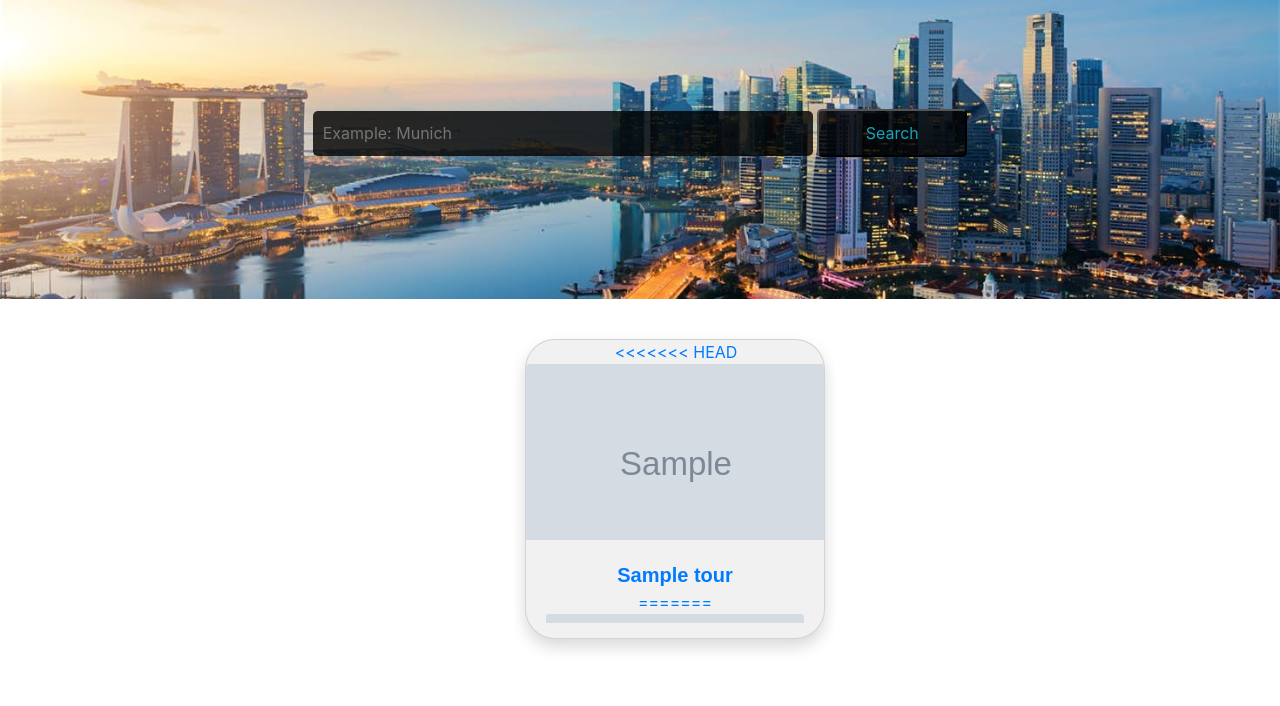
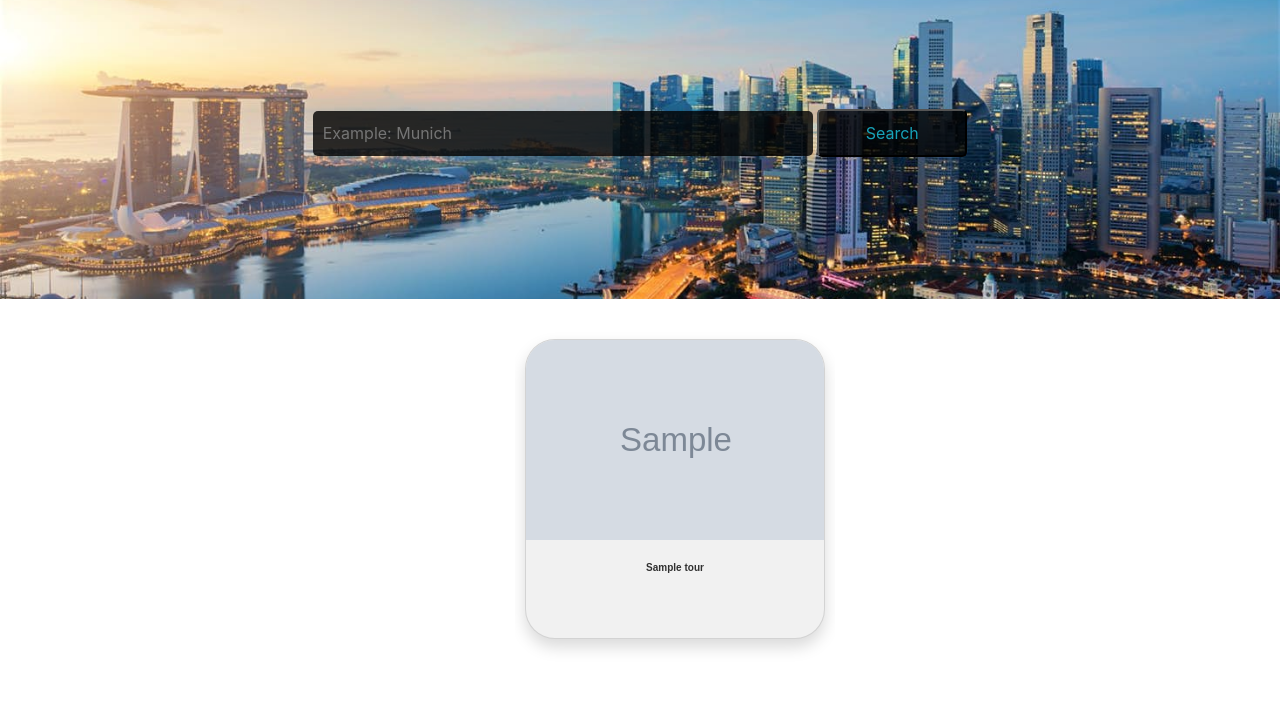
Before and after one commit to didi1215/frontend, a Django app: template tourapp/templates/tourapp/home.html in a window 1280 px wide. Shown: the part 94-800 px from the top of the page. Run offline with Django 3.2, Linux system fonts and the light colour scheme; the template is opened without the code that fills it: most values are stand-ins (such as "Sample title", 1, 10 or a date in 2020); grey boxes marked "Sample" are stand-in pictures; parts of the project's set-up code (start-up, migrations or seed data) failed here and were passed over; some libraries are stand-ins or nearby versions.

Commit message:
mergebug

```diff
--- a/tourapp/static/tourapp/style/home.css
+++ b/tourapp/static/tourapp/style/home.css
@@ -46,6 +46,7 @@
 }
 .card-title{
     margin: auto;
+    /*margin-top: 10px;*/
 }
 .tour-card{
     width: 300px;
@@ -63,28 +64,22 @@
 
 }
 .tour-text{
-<<<<<<< HEAD
+    height: 100%;
     /*color: rgb(23, 162, 184);*/
     color: rgba(0, 0, 0, 0.8);
     /*color: white;*/
     font-weight: bolder;
   font-size: 10px;
      word-wrap: break-word;
-  margin-bottom: 10px;
+  /*margin-bottom: 10px;*/
      font-family: FontAwesome, sans-serif;
-=======
-    color: #333;
-    font-size: 20px;
-    margin-bottom: 10px;
-}
-.pricing{
-    color: #4CAF50;
+    margin-top: 20px;
+    text-align: center;
+    display: block;
+    /*text-overflow: ellipsis;*/
+    /*overflow: hidden;*/
 }
 
-.rating{
-    color:orange;
->>>>>>> d9b22fe99abcf02375160146949661983b7c89af
-}
 
 .tour-image{
     overflow: hidden;
--- a/tourapp/templates/tourapp/details.html
+++ b/tourapp/templates/tourapp/details.html
@@ -141,11 +141,7 @@
       <p><strong>Short Text:</strong> {% autoescape off %}
         {{ tour_short_text }}
     {% endautoescape %}</p>
-<<<<<<< HEAD
         <p><strong>Long Text:</strong>{% autoescape off %} {{tour_long_text}} {% endautoescape %}</p>
-=======
-      <p><strong>Long Text:</strong>{% autoescape off %} {{tour_long_text}} {% endautoescape %}</p>
->>>>>>> d9b22fe99abcf02375160146949661983b7c89af
     </div>
   </div>
     <div class="map-container">
--- a/tourapp/templates/tourapp/home.html
+++ b/tourapp/templates/tourapp/home.html
@@ -17,18 +17,11 @@
         <div id="newTour" class="card tour-card shadow mb-4" card_id={{forloop.counter0}} onclick="getDetails( '[{{tour}}]' )">
             <a href="tour/{{forloop.counter0}}/detail/">
                 <div class="tour-image">
-<<<<<<< HEAD
                     <img class="card-img-top" src={{tour.image_url}} width="300px" height="200px" object-fit="cover">
                 </div>
-                <div class="card-body">
+<!--                <div class="card-body">-->
                     <div class="card-title"><span class="tour-text">{{tour.tour_title}}</span></div>
-=======
-                    <img class="card-img-top" src={{tour.image_url}} width="100%">
-                </div>
-                <div class="card-body">
-                    <h4 class="card-title"><span class="tour-text">{{tour.tour_title}}</span></h4>
->>>>>>> d9b22fe99abcf02375160146949661983b7c89af
-                </div>
+<!--                </div>-->
             </a>
         </div>
         {% endfor %}
```
Also changed, not shown: tourapp/static/tourapp/js/map.js (+4 -35 lines).
